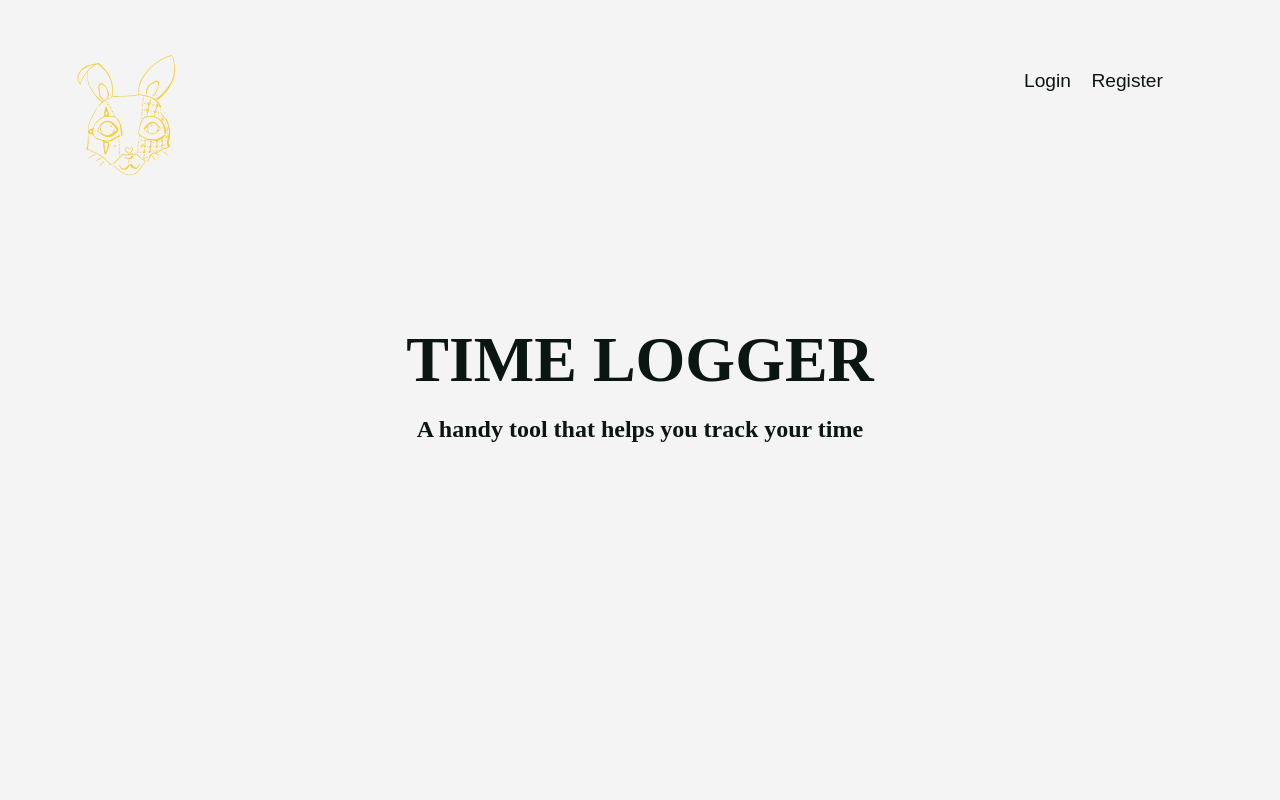
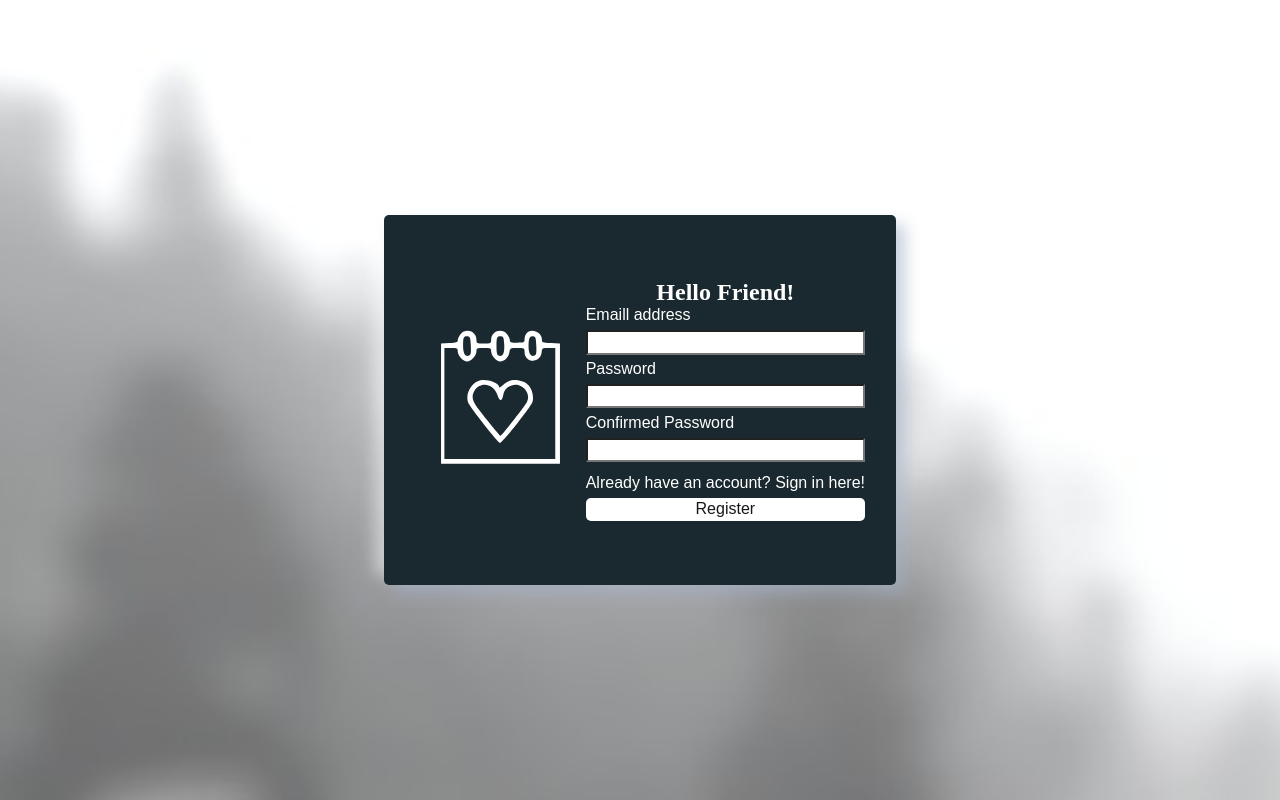
Before and after one commit to Aliceeeee825/alice-song-project-five, a React (Create React App) app: page /#/register in a window 1280 px wide. Before the commit this address led to /#/. Built offline with nearby package versions, Linux system fonts and the light colour scheme.

Commit message:
using hashrouter

```diff
--- a/src/component/Login.js
+++ b/src/component/Login.js
@@ -102,7 +102,8 @@
         }
     }
 
-    guest = () => {
+    guest = (e) => {
+        e.preventDefault()
         const email = 'guest@guest.com'
         const password = 'guests'
 
@@ -128,9 +129,10 @@
 
                         <Link to="/register">Don't have an account yet? Register here!</Link>
 
-                        {/* <Link onClick={this.guest}
-                        to="/main">Or continue as a guest</Link> */}
-                        <a href="#" onClick={this.guest}>Or continue as a guest</a>
+                        {/* <Link onClick={this.guest} */}
+                        {/* // to="/main">Or continue as a guest</Link> */}
+                        <button className="guest" href="" onClick={this.guest}>Or continue as a guest</button>
+
 
                         <button onClick={this.login}>Log In</button>
                         {/* {!this.state.user ? <button onClick={this.login}>Log In</button> : <button onClick={this.logout}>Log Out</button>} */}
--- a/src/index.css
+++ b/src/index.css
@@ -182,19 +182,33 @@
 }
 
 .loginForm a,
-.registerForm a{
+.registerForm a,
+.loginForm .guest{
   color: white;
   text-decoration: none;
   padding: 2% 0;
   transition: all 0.5s;
 }
 
+.loginForm .guest{
+  border: none;
+  background: transparent;
+  text-align: left;
+}
+
 .loginForm a:hover,
 .loginForm a:focus,
+.loginForm .guest:hover,
+.loginForm .guest:focus,
 .registerForm a:hover,
 .registerForm a:focus{
   color: #f7ce3e;
   text-decoration: underline;
+}
+
+.loginForm .guest:hover,
+.loginForm .guest:focus{
+  background: transparent;
 }
 
 .loginForm button,
@@ -218,7 +232,6 @@
 .registerForm button:focus{
   background-color: #f7ce3e;
   color: white;
-  transition: top 0.5s, left 0.5s;
 }
 
 .loginForm button:active,
```
Also changed, not shown: src/App.js (+4 -3 lines).
